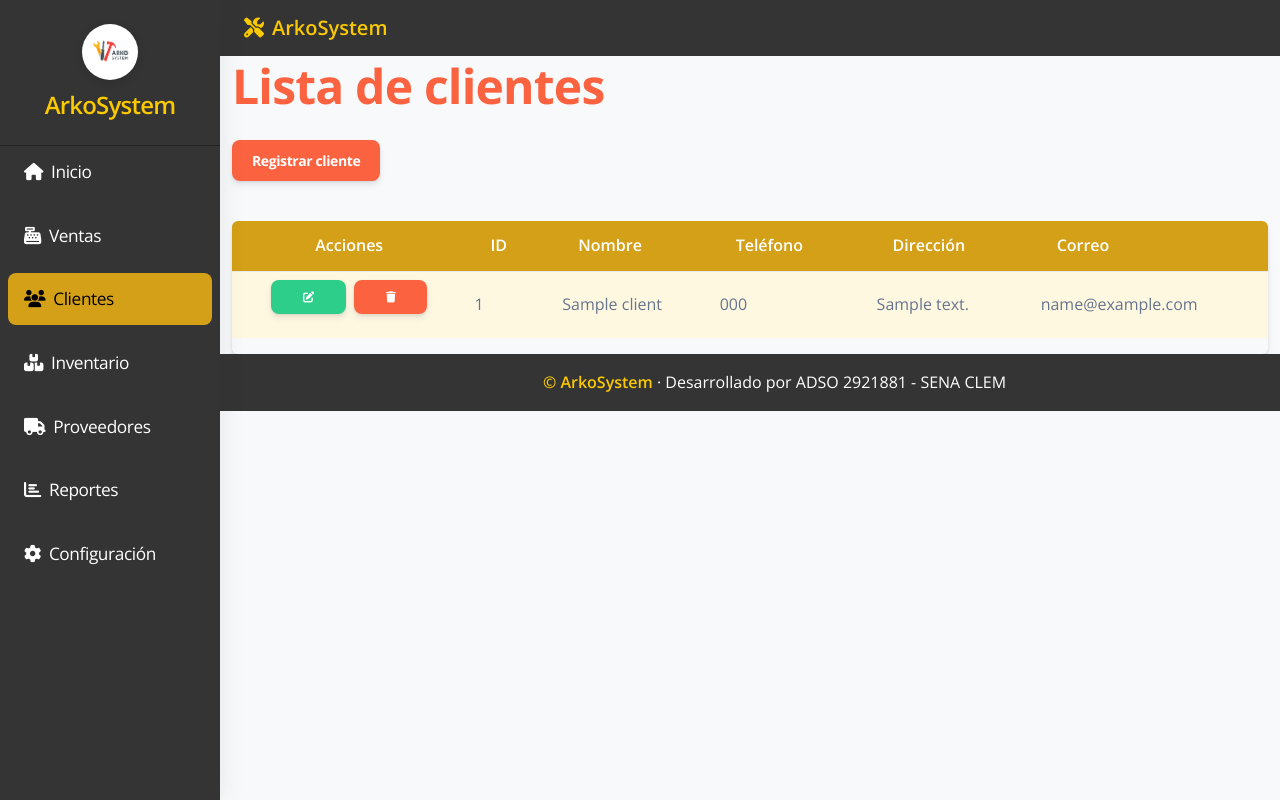
After one commit to Linavs18/ArkoSystem--T1, a Spring Boot app: page /view/clients in a window 1280 px wide; the page is wider, and only the part inside the window is pictured. The commit adds this page. Run offline with Spring Boot 4, Linux system fonts and the light colour scheme; data comes from the database, SQL or seed files in the repository; tables that the repository leaves empty hold one stand-in row (values such as "Sample post"); some libraries are stand-ins or nearby versions.

Commit message:
Vista clientes
Se creo la ViewClients, Clients y clients_form, siendo funcional, pudiendo registrar, editar y eliminar un cliente

```diff
--- a/arkosystem/src/main/java/co/edu/sena/arkosystem/controller/ControllerHome.java
+++ b/arkosystem/src/main/java/co/edu/sena/arkosystem/controller/ControllerHome.java
@@ -1,13 +1,15 @@
 package co.edu.sena.arkosystem.controller;
 
 import org.springframework.stereotype.Controller;
+import org.springframework.ui.Model;
 import org.springframework.web.bind.annotation.GetMapping;
 
 @Controller
 public class ControllerHome {
 
     @GetMapping("/")
-    public String home() {
+    public String home(Model model) {
+        model.addAttribute("activePage", "home");
         return "index";
     }
 }
--- /dev/null
+++ b/arkosystem/src/main/java/co/edu/sena/arkosystem/viewController/ViewClients.java
@@ -0,0 +1,60 @@
+package co.edu.sena.arkosystem.viewController;
+
+import co.edu.sena.arkosystem.model.Clients;
+import co.edu.sena.arkosystem.repository.RepositoryClients;
+import org.springframework.beans.factory.annotation.Autowired;
+import org.springframework.stereotype.Controller;
+import org.springframework.ui.Model;
+import org.springframework.web.bind.annotation.GetMapping;
+import org.springframework.web.bind.annotation.ModelAttribute;
+import org.springframework.web.bind.annotation.PathVariable;
+import org.springframework.web.bind.annotation.PostMapping;
+import org.springframework.web.servlet.mvc.support.RedirectAttributes;
+
+@Controller
+public class ViewClients
+{
+    @Autowired
+    RepositoryClients clientsRepository;
+
+    @GetMapping("/view/clients")
+    public String list(Model model)
+    {
+        model.addAttribute("activePage", "clients");
+        model.addAttribute("clients", clientsRepository.findAll());
+        return "ViewsClients/Clients";
+    }
+
+    @GetMapping("viewC/form")
+    public String form(Model model)
+    {
+        model.addAttribute("activePage", "clients");
+        model.addAttribute("clients", new Clients());
+        return "ViewsClients/clients_form";
+    }
+
+    @PostMapping("/viewC/save")
+    public String save(@ModelAttribute Clients clients, RedirectAttributes ra)
+    {
+        clientsRepository.save(clients);
+        ra.addFlashAttribute("success","Cliente Guardado");
+        return "redirect:/view/clients";
+    }
+
+    @GetMapping("/viewC/edit/{id}")
+    public String edit(@PathVariable Long id, Model model)
+    {
+        Clients clients = clientsRepository.findById(id).orElse(null);
+        model.addAttribute("activePage", "clients");
+        model.addAttribute("clients", clients);
+        return "ViewsClients/clients_form";
+    }
+
+    @PostMapping("viewC/delete/{id}")
+    public String delete(@PathVariable Long id, RedirectAttributes ra)
+    {
+        clientsRepository.deleteById(id);
+        ra.addFlashAttribute("success", "Cliente eliminado");
+        return "redirect:/view/clients";
+    }
+}
--- a/arkosystem/src/main/resources/static/assets/css/custom.css
+++ b/arkosystem/src/main/resources/static/assets/css/custom.css
@@ -610,3 +610,35 @@
     border-radius: 1rem;
     padding: 1.5rem;
 }
+
+.btn-outline-success i {
+    color: #198754; /* Verde Bootstrap */
+}
+
+.btn-outline-danger i {
+    color: #dc3545; /* Rojo Bootstrap */
+}
+
+.btn-block {
+    display: block;
+    width: 100%;
+}
+
+.table-header th {
+    color: white;
+    text-center;
+}
+
+.nav-item.active > a,
+.nav-item.active > .nav-link-custom {
+    background-color: #d4a017; /* amarillo o el color que prefieras */
+    color: black !important;
+    border-radius: 8px; /* opcional para que se vea más bonito */
+}
+
+.alert-success {
+        background: #f4d35e !important; /* Amarillo ocre */
+        color: #5a4b2c !important;      /* Texto marrón oscuro */
+        border-color: #e6b800 !important; /* Borde ocre */
+        box-shadow: 0 4px 8px rgba(180, 150, 50, 0.3); /* Sombra suave ocre */
+    }
--- /dev/null
+++ b/arkosystem/src/main/resources/templates/ViewsClients/Clients.html
@@ -0,0 +1,96 @@
+<!DOCTYPE html>
+<html xmlns:th="http://www.thymeleaf.org"
+      xmlns:layout="http://www.ultraq.net.nz/thymeleaf/layout"
+      layout:decorate="~{layout/base}">
+<head>
+    <title>ArkoSystem</title>
+    <link rel="stylesheet" th:href="@{/assets/css/argon-dashboard.css}">
+    <link rel="stylesheet" th:href="@{/assets/css/custom.css}">
+    <link rel="stylesheet" href="https://cdnjs.cloudflare.com/ajax/libs/animate.css/4.1.1/animate.min.css"/>
+</head>
+<body>
+    <div layout:fragment="content">
+        <div class="content-wrapper">
+                <!-- Breadcrumb para navegación -->
+                <h1 class="text-warning mb-4">
+                    <i class="bi bi-person-gear"></i> Lista de clientes
+                </h1>
+
+                <!-- Notificaciones de éxito -->
+                <div th:if="${success}" class="alert alert-success alert-dismissible fade show" role="alert">
+                    <i class="bi bi-check-circle-fill"></i>
+                    <strong>¡Éxito!</strong> <span th:text="${success}"></span>
+                    <button type="button" class="btn-close" data-bs-dismiss="alert"></button>
+                </div>
+
+                <!-- Notificaciones de error -->
+                <div th:if="${error}" class="alert alert-danger alert-dismissible fade show" role="alert">
+                    <i class="bi bi-exclamation-triangle-fill"></i>
+                    <strong>Error:</strong> <span th:text="${error}"></span>
+                    <button type="button" class="btn-close" data-bs-dismiss="alert"></button>
+                </div>
+
+                <!-- Botón para agregar nuevo cliente -->
+                <div class="mb-4">
+                    <a th:href="@{/viewC/form}" class="btn btn-warning">
+                        <i class="bi bi-plus-circle"></i> Registrar cliente
+                    </a>
+                </div>
+
+                <!-- Tabla de técnicos -->
+                <!-- Tabla de clientes -->
+                <div class="table-responsive shadow rounded">
+                    <table class="table table-hover align-middle" style="background-color: #fff8e1;">
+                        <thead style="background-color: #d4a017; color: white;">
+                        <tr class="table-header">
+                            <th class="text-center ">
+                                <i class="bi bi-gear"></i> Acciones
+                            </th>
+                            <th>ID</th>
+                            <th>Nombre</th>
+                            <th>Teléfono</th>
+                            <th>Dirección</th>
+                            <th>Correo</th>
+                        </tr>
+                        </thead>
+                        <tbody>
+                        <tr th:each="clients : ${clients}" class="table-row">
+                            <td class="text-center">
+                                <!-- Botón de editar -->
+                                <a th:href="@{/viewC/edit/{id}(id=${clients.id})}"
+                                   class="btn btn-success btn-sm me-1"
+                                   title="Editar Cliente">
+                                    <i class="fas fa-edit"></i>
+                                </a>
+                                <!-- Botón de eliminar -->
+                                <form th:action="@{/viewC/delete/{id}(id=${clients.id})}"
+                                      method="post"
+                                      style="display:inline;"
+                                      onsubmit="return confirm('¿Está seguro que desea eliminar este cliente?')">
+                                    <button type="submit"
+                                            class="btn btn-warning btn-sm"
+                                            title="Eliminar Cliente">
+                                        <i class="fas fa-trash"></i>
+                                    </button>
+                                </form>
+                            </td>
+                            <td th:text="${clients.id}"></td>
+                            <td th:text="${clients.name}"></td>
+                            <td th:text="${clients.phone}"></td>
+                            <td th:text="${clients.address}"></td>
+                            <td th:text="${clients.email}"></td>
+                        </tr>
+                        </tbody>
+                    </table>
+                </div>
+
+                <style>
+                    /* Color de fila al pasar el mouse */
+                    .table-hover tbody tr:hover {
+                        background-color: #fff3cd !important;
+                    }
+                </style>
+        </div>
+    </div>
+</body>
+</html>
--- a/arkosystem/src/main/resources/templates/fragments/sidebar.html
+++ b/arkosystem/src/main/resources/templates/fragments/sidebar.html
@@ -5,14 +5,20 @@
       <h4 class="fw-bold mb-0 text-primary-brand">ArkoSystem</h4>
     </div>
     <ul class="nav flex-column px-2">
-      <li class="nav-item mb-2">
-        <a th:href="@{/}" class="nav-link-custom active"><i class="fas fa-home me-2"></i>Inicio</a>
+      <li class="nav-item mb-2"
+          th:classappend="${activePage == 'home'} ? ' active' : ''">
+        <a th:href="@{/}" class="nav-link-custom">
+          <i class="fas fa-home me-2"></i>Inicio
+        </a>
       </li>
       <li class="nav-item mb-2">
         <a th:href="@{/ventas}" class="nav-link-custom"><i class="fas fa-cash-register me-2"></i>Ventas</a>
       </li>
-      <li class="nav-item mb-2">
-        <a th:href="@{/clientes}" class="nav-link-custom"><i class="fas fa-users me-2"></i>Clientes</a>
+      <li class="nav-item mb-2"
+          th:classappend="${activePage == 'clients'} ? ' active' : ''">
+        <a th:href="@{/view/clients}" class="nav-link-custom">
+          <i class="fas fa-users me-2"></i>Clientes
+        </a>
       </li>
       <li class="nav-item mb-2">
         <a th:href="@{/inventario}" class="nav-link-custom"><i class="fas fa-boxes me-2"></i>Inventario</a>
```
Also changed, not shown: arkosystem/src/main/resources/templates/ViewsClients/clients_form.html (added, +54 -0 lines).
